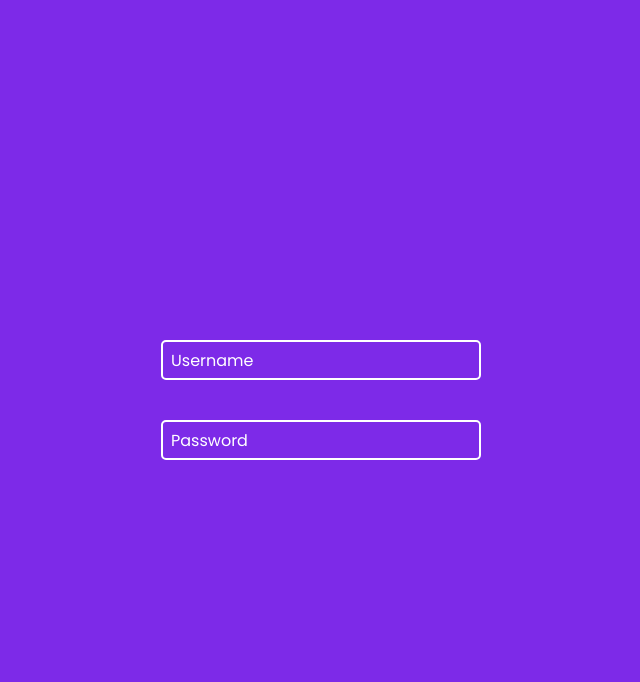
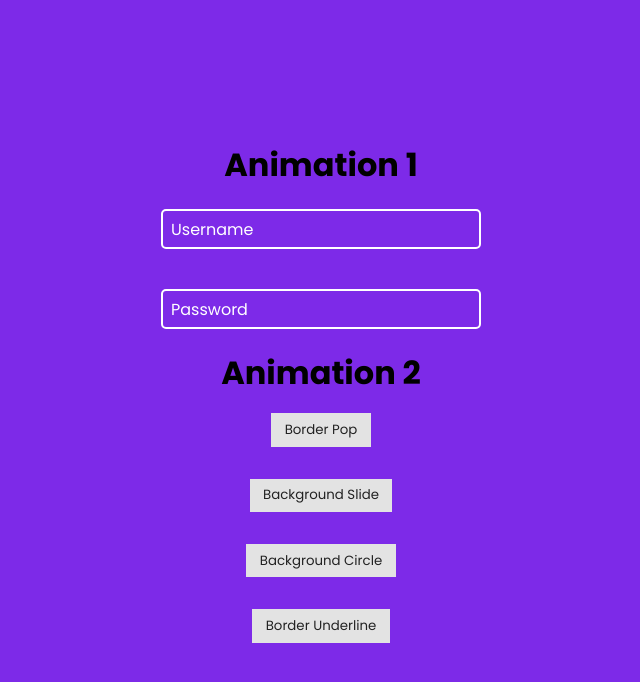
Before and after one commit to SrijaAdhya12/css-animation, a plain HTML site: page index.html in a window 1280 px wide. Shown: the whole page, without its empty margins (319-959 px from the left). Drawn offline with Linux system fonts and the light colour scheme.

Commit message:
animation 2

```diff
--- a/index.html
+++ b/index.html
@@ -7,6 +7,10 @@
     <link rel="stylesheet" href="styles.css">
 </head>
 <body>
+    <!-- Animation 1 -->
+     <div class="animate">
+
+     <h1>Animation 1</h1>
     <div class="input-group">
         <input type="text" required>
         <label for="">Username</label>
@@ -15,5 +19,13 @@
         <input type="password" required>
         <label for="">Password</label>
     </div>
+    <!-- Animation 2 -->
+     <h1>Animation 2</h1>
+     <button class="btn btn-border-pop">Border Pop</button>
+  <button class="btn btn-background-slide">Background Slide</button>
+  <button class="btn btn-background-circle">Background Circle</button>
+  <button class="btn btn-border-underline">Border Underline</button>
+     </div>
+
 </body>
 </html>
--- a/styles.css
+++ b/styles.css
@@ -8,13 +8,19 @@
 }
 
 body{
+    background: #7d2ae8;
+}
+
+.animate {
     display: flex;
     justify-content: center;
     align-items: center;
+    flex-direction: column;
     min-height: 100vh;
-    flex-direction: column;
-    background: #7d2ae8;
+
 }
+
+/*Animation 1*/
 
 .input-group{
     position: relative;
@@ -51,3 +57,136 @@ body{
     font-size: 12px;
     background: #7d2ae8 ;
 }
+
+/*Animation 2*/
+
+
+button {
+  margin: 1rem;
+}
+
+.btn {
+  background-color: var(--background-color);
+  color: #222;
+  padding: .5em 1em;
+  border: none;
+  outline: none;
+  position: relative;
+  cursor: pointer;
+
+  --background-color: #E3E3E3;
+  --border-size: 2px;
+  --accent-color: #0AF;
+}
+
+.btn.btn-border-pop::before {
+  content: '';
+  position: absolute;
+  top: 0;
+  left: 0;
+  right: 0;
+  bottom: 0;
+  z-index: -1;
+  border: var(--border-size) solid var(--background-color);
+  transition: top, left, right, bottom, 100ms ease-in-out;
+}
+
+.btn.btn-border-pop:hover::before,
+.btn.btn-border-pop:focus::before {
+  top: calc(var(--border-size) * -2);
+  left: calc(var(--border-size) * -2);
+  right: calc(var(--border-size) * -2);
+  bottom: calc(var(--border-size) * -2);
+}
+
+
+
+
+.btn.btn-background-slide::before {
+  content: '';
+  position: absolute;
+  top: 0;
+  left: 0;
+  bottom: 0;
+  right: 0;
+  z-index: -1;
+  background-color: var(--accent-color);
+
+  transition: transform 300ms ease-in-out;
+  transform: scaleX(0);
+  transform-origin: left;
+}
+
+.btn.btn-background-slide:hover::before,
+.btn.btn-background-slide:focus::before {
+  transform: scaleX(1);
+}
+
+.btn.btn-background-slide {
+  transition: color 300ms ease-in-out;
+  z-index: 1;
+}
+
+
+.btn.btn-background-slide:hover,
+.btn.btn-background-slide:focus {
+  color: white;
+}
+
+
+
+
+
+.btn.btn-background-circle::before {
+  content: '';
+  position: absolute;
+  top: 0;
+  left: 0;
+  right: 0;
+  bottom: 0;
+  z-index: -1;
+  background-color: var(--background-color);
+  border-radius: 50%;
+  transition: transform 500ms ease-in-out;
+
+  transform: scale(1.5);
+}
+
+.btn.btn-background-circle:hover::before,
+.btn.btn-background-circle:focus::before {
+  transform: scale(0);
+}
+
+.btn.btn-background-circle {
+  z-index: 1;
+  overflow: hidden;
+  background-color: var(--accent-color);
+  transition: color 500ms ease-in-out;
+}
+
+.btn.btn-background-circle:hover,
+.btn.btn-background-circle:focus {
+  color: white;
+}
+
+
+
+
+
+.btn.btn-border-underline::before {
+  content: '';
+  position: absolute;
+  left: 0;
+  right: 0;
+  bottom: 0;
+  height: var(--border-size);
+  background-color: var(--accent-color);
+  transition: transform 300ms ease-in-out;
+
+  transform: scaleX(0);
+}
+
+.btn.btn-border-underline:hover::before,
+.btn.btn-border-underline:focus::before {
+  transform: scaleX(1);
+}
```
